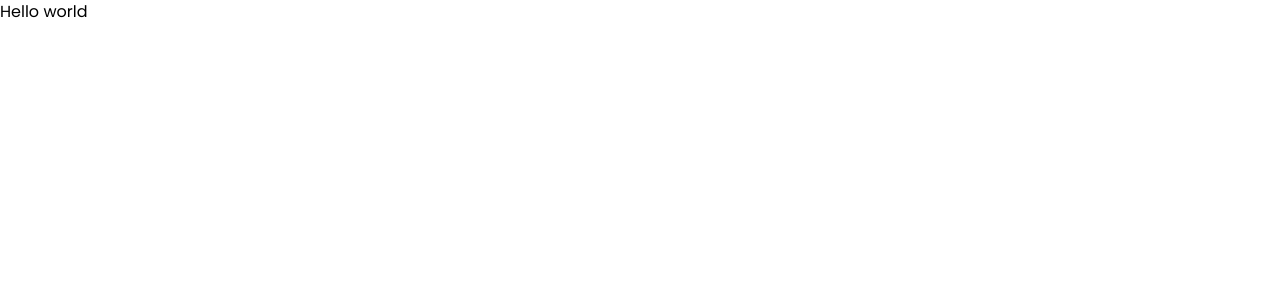
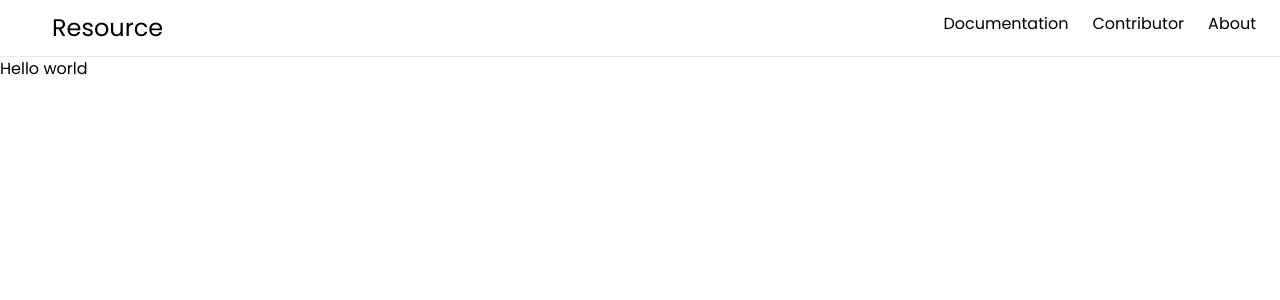
Before and after one commit to RNekoCloud/resource, a Next.js app: page / in a window 1280 px wide. Shown: the top 300 px of the page. Built offline with nearby package versions, Linux system fonts and the light colour scheme.

Commit message:
feat: Applying navbar to global layout

```diff
--- a/app/layout.tsx
+++ b/app/layout.tsx
@@ -1,5 +1,6 @@
 import type { Metadata } from 'next'
 import './globals.css'
+import Navbar from '@/components/Navbar/Navbar'
 
 export const metadata: Metadata = {
   title: 'Learning Resource',
@@ -13,7 +14,10 @@ export default function RootLayout({
 }) {
   return (
     <html lang="en">
-      <body className="font-Poppins">{children}</body>
+      <body className="font-Poppins">
+        <Navbar></Navbar>
+        {children}
+        </body>
     </html>
   )
 }
--- a/app/page.tsx
+++ b/app/page.tsx
@@ -1,3 +1,5 @@
+import Navbar from "@/components/Navbar/Navbar"
+
 export default function Home() {
   return (
     <main>
```
